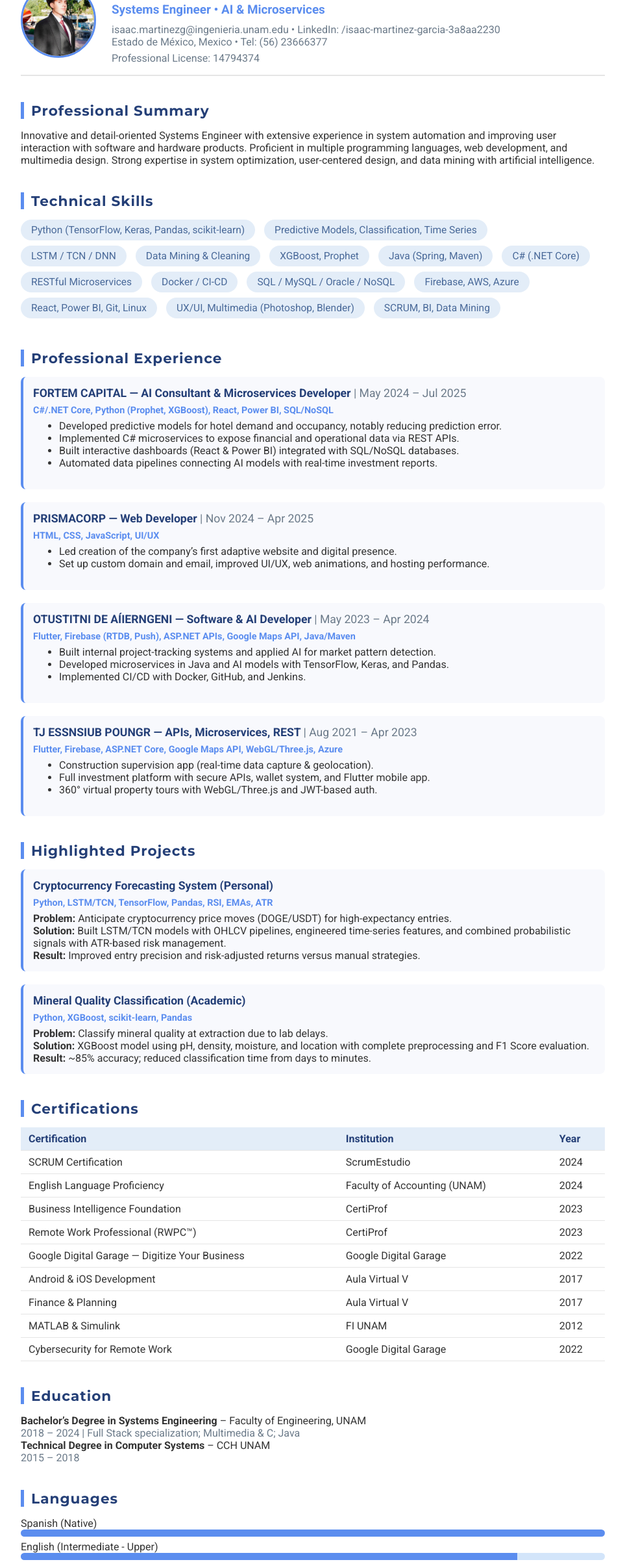
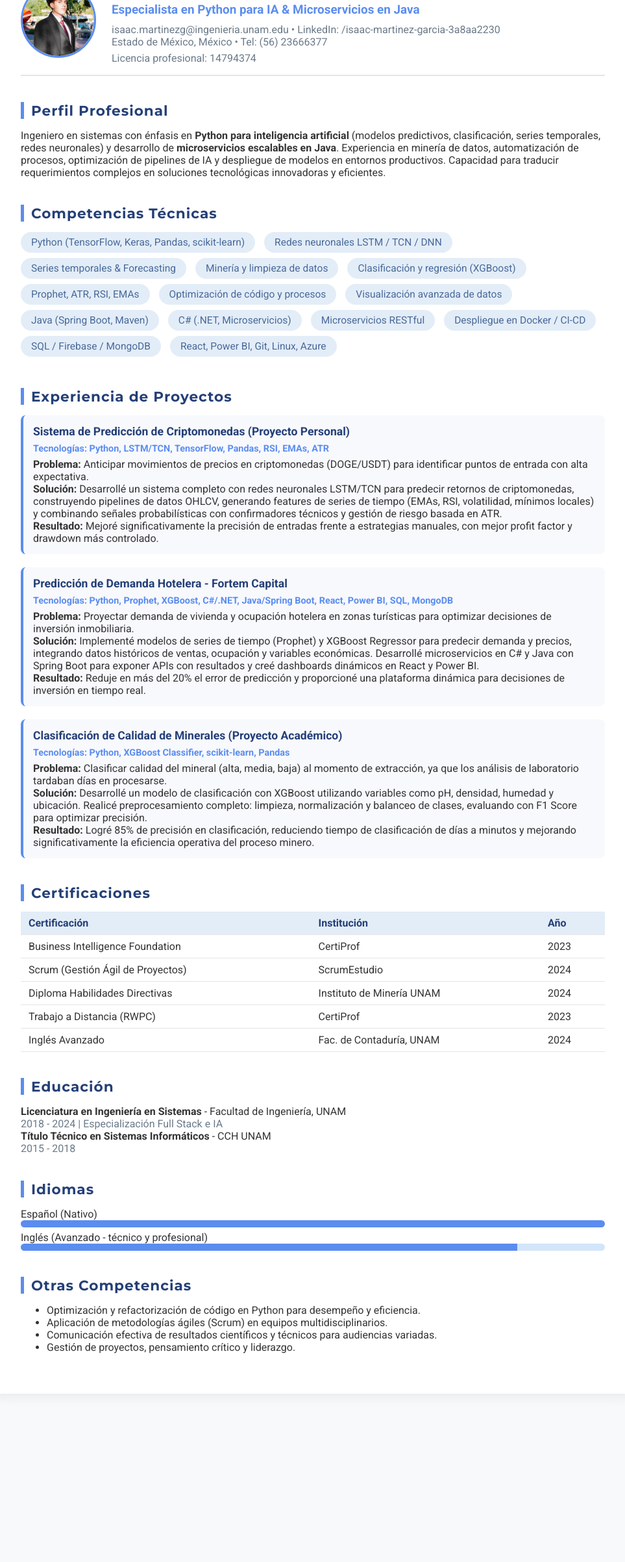
Before and after one commit to iisaacii/CV_online, a plain HTML site: page index.html in a window 1280 px wide. Shown: the part 124-2528 px from the top of the page at 65% size, without its empty margins (158-1121 px from the left). After the commit the page ends 2309 px from the top, so only its background shows below. Drawn offline with Linux system fonts and the light colour scheme.

Commit message:
Add files via upload

```diff
--- a/index.html
+++ b/index.html
@@ -1,8 +1,8 @@
 <!DOCTYPE html>
-<html lang="en">
+<html lang="es">
 <head>
   <meta charset="UTF-8">
-  <title>CV Isaac M. Garcia</title>
+  <title>CV Isaac M. García</title>
   <meta name="viewport" content="width=device-width, initial-scale=1.0">
   <link href="https://fonts.googleapis.com/css?family=Roboto:400,700|Montserrat:700&display=swap" rel="stylesheet">
   <style>
@@ -139,126 +139,81 @@
 <body>
   <div class="container">
     <div class="header">
-      <img src="isaactraje.jpg" alt="Profile Photo" class="profile-pic">
+      <img src="isaactraje.jpg" alt="Foto de perfil" class="profile-pic">
       <div class="title-block">
-        <div class="name">Isaac M. Garcia</div>
-        <div class="role">Systems Engineer • AI & Microservices</div>
+        <div class="name">Isaac M. García</div>
+        <div class="role">Especialista en Python para IA & Microservicios en Java</div>
         <div class="contact-info">
           <span>isaac.martinezg@ingenieria.unam.edu</span> &bull;
           <span>LinkedIn: /isaac-martinez-garcia-3a8aa2230</span><br>
-          <span>Estado de México, Mexico</span> &bull;
+          <span>Estado de México, México</span> &bull;
           <span>Tel: (56) 23666377</span>
         </div>
-        <div class="info-row">Professional License: 14794374</div>
+        <div class="info-row">Licencia profesional: 14794374</div>
       </div>
     </div>
 
     <div class="content-block">
-      <div class="section-title">Professional Summary</div>
-      Innovative and detail-oriented Systems Engineer with extensive experience in system automation and improving user interaction with software and hardware products. Proficient in multiple programming languages, web development, and multimedia design. Strong expertise in system optimization, user-centered design, and data mining with artificial intelligence.
+      <div class="section-title">Perfil Profesional</div>
+      Ingeniero en sistemas con énfasis en <strong>Python para inteligencia artificial</strong> (modelos predictivos, clasificación, series temporales, redes neuronales) y desarrollo de <strong>microservicios escalables en Java</strong>.
+      Experiencia en minería de datos, automatización de procesos, optimización de pipelines de IA y despliegue de modelos en entornos productivos. Capacidad para traducir requerimientos complejos en soluciones tecnológicas innovadoras y eficientes.
     </div>
 
     <div class="content-block">
-      <div class="section-title">Technical Skills</div>
+      <div class="section-title">Competencias Técnicas</div>
       <ul class="skills-list">
         <li>Python (TensorFlow, Keras, Pandas, scikit-learn)</li>
-        <li>Predictive Models, Classification, Time Series</li>
-        <li>LSTM / TCN / DNN</li>
-        <li>Data Mining & Cleaning</li>
-        <li>XGBoost, Prophet</li>
-        <li>Java (Spring, Maven)</li>
-        <li>C# (.NET Core)</li>
-        <li>RESTful Microservices</li>
-        <li>Docker / CI-CD</li>
-        <li>SQL / MySQL / Oracle / NoSQL</li>
-        <li>Firebase, AWS, Azure</li>
-        <li>React, Power BI, Git, Linux</li>
-        <li>UX/UI, Multimedia (Photoshop, Blender)</li>
-        <li>SCRUM, BI, Data Mining</li>
+        <li>Redes neuronales LSTM / TCN / DNN</li>
+        <li>Series temporales & Forecasting</li>
+        <li>Minería y limpieza de datos</li>
+        <li>Clasificación y regresión (XGBoost)</li>
+        <li>Prophet, ATR, RSI, EMAs</li>
+        <li>Optimización de código y procesos</li>
+        <li>Visualización avanzada de datos</li>
+        <li>Java (Spring Boot, Maven)</li>
+        <li>C# (.NET, Microservicios)</li>
+        <li>Microservicios RESTful</li>
+        <li>Despliegue en Docker / CI-CD</li>
+        <li>SQL / Firebase / MongoDB</li>
+        <li>React, Power BI, Git, Linux, Azure</li>
       </ul>
     </div>
 
     <div class="content-block">
-      <div class="section-title">Professional Experience</div>
+      <div class="section-title">Experiencia de Proyectos</div>
 
       <div class="project-item">
-        <div class="project-title">FORTEM CAPITAL — AI Consultant & Microservices Developer <span style="color:#6b7a89;font-weight:500;">| May 2024 – Jul 2025</span></div>
-        <div class="project-tech">C#/.NET Core, Python (Prophet, XGBoost), React, Power BI, SQL/NoSQL</div>
-        <ul style="margin-top:6px;">
-          <li>Developed predictive models for hotel demand and occupancy, notably reducing prediction error.</li>
-          <li>Implemented C# microservices to expose financial and operational data via REST APIs.</li>
-          <li>Built interactive dashboards (React & Power BI) integrated with SQL/NoSQL databases.</li>
-          <li>Automated data pipelines connecting AI models with real-time investment reports.</li>
-        </ul>
+        <div class="project-title">Sistema de Predicción de Criptomonedas (Proyecto Personal)</div>
+        <div class="project-tech">Tecnologías: Python, LSTM/TCN, TensorFlow, Pandas, RSI, EMAs, ATR</div>
+        <strong>Problema:</strong> Anticipar movimientos de precios en criptomonedas (DOGE/USDT) para identificar puntos de entrada con alta expectativa.<br>
+        <strong>Solución:</strong> Desarrollé un sistema completo con redes neuronales LSTM/TCN para predecir retornos de criptomonedas, construyendo pipelines de datos OHLCV, generando features de series de tiempo (EMAs, RSI, volatilidad, mínimos locales) y combinando señales probabilísticas con confirmadores técnicos y gestión de riesgo basada en ATR.<br>
+        <strong>Resultado:</strong> Mejoré significativamente la precisión de entradas frente a estrategias manuales, con mejor profit factor y drawdown más controlado.
       </div>
 
       <div class="project-item">
-        <div class="project-title">PRISMACORP — Web Developer <span style="color:#6b7a89;font-weight:500;">| Nov 2024 – Apr 2025</span></div>
-        <div class="project-tech">HTML, CSS, JavaScript, UI/UX</div>
-        <ul style="margin-top:6px;">
-          <li>Led creation of the company’s first adaptive website and digital presence.</li>
-          <li>Set up custom domain and email, improved UI/UX, web animations, and hosting performance.</li>
-        </ul>
+        <div class="project-title">Predicción de Demanda Hotelera - Fortem Capital</div>
+        <div class="project-tech">Tecnologías: Python, Prophet, XGBoost, C#/.NET, Java/Spring Boot, React, Power BI, SQL, MongoDB</div>
+        <strong>Problema:</strong> Proyectar demanda de vivienda y ocupación hotelera en zonas turísticas para optimizar decisiones de inversión inmobiliaria.<br>
+        <strong>Solución:</strong> Implementé modelos de series de tiempo (Prophet) y XGBoost Regressor para predecir demanda y precios, integrando datos históricos de ventas, ocupación y variables económicas. Desarrollé microservicios en C# y Java con Spring Boot para exponer APIs con resultados y creé dashboards dinámicos en React y Power BI.<br>
+        <strong>Resultado:</strong> Reduje en más del 20% el error de predicción y proporcioné una plataforma dinámica para decisiones de inversión en tiempo real.
       </div>
 
       <div class="project-item">
-        <div class="project-title">OTUSTITNI DE AÍIERNGENI — Software & AI Developer <span style="color:#6b7a89;font-weight:500;">| May 2023 – Apr 2024</span></div>
-        <div class="project-tech">Flutter, Firebase (RTDB, Push), ASP.NET APIs, Google Maps API, Java/Maven</div>
-        <ul style="margin-top:6px;">
-          <li>Built internal project-tracking systems and applied AI for market pattern detection.</li>
-          <li>Developed microservices in Java and AI models with TensorFlow, Keras, and Pandas.</li>
-          <li>Implemented CI/CD with Docker, GitHub, and Jenkins.</li>
-        </ul>
-      </div>
-
-      <div class="project-item">
-        <div class="project-title">TJ ESSNSIUB POUNGR — APIs, Microservices, REST <span style="color:#6b7a89;font-weight:500;">| Aug 2021 – Apr 2023</span></div>
-        <div class="project-tech">Flutter, Firebase, ASP.NET Core, Google Maps API, WebGL/Three.js, Azure</div>
-        <ul style="margin-top:6px;">
-          <li>Construction supervision app (real-time data capture & geolocation).</li>
-          <li>Full investment platform with secure APIs, wallet system, and Flutter mobile app.</li>
-          <li>360° virtual property tours with WebGL/Three.js and JWT-based auth.</li>
-        </ul>
+        <div class="project-title">Clasificación de Calidad de Minerales (Proyecto Académico)</div>
+        <div class="project-tech">Tecnologías: Python, XGBoost Classifier, scikit-learn, Pandas</div>
+        <strong>Problema:</strong> Clasificar calidad del mineral (alta, media, baja) al momento de extracción, ya que los análisis de laboratorio tardaban días en procesarse.<br>
+        <strong>Solución:</strong> Desarrollé un modelo de clasificación con XGBoost utilizando variables como pH, densidad, humedad y ubicación. Realicé preprocesamiento completo: limpieza, normalización y balanceo de clases, evaluando con F1 Score para optimizar precisión.<br>
+        <strong>Resultado:</strong> Logré 85% de precisión en clasificación, reduciendo tiempo de clasificación de días a minutos y mejorando significativamente la eficiencia operativa del proceso minero.
       </div>
     </div>
 
     <div class="content-block">
-      <div class="section-title">Highlighted Projects</div>
-
-      <div class="project-item">
-        <div class="project-title">Cryptocurrency Forecasting System (Personal)</div>
-        <div class="project-tech">Python, LSTM/TCN, TensorFlow, Pandas, RSI, EMAs, ATR</div>
-        <strong>Problem:</strong> Anticipate cryptocurrency price moves (DOGE/USDT) for high-expectancy entries.<br>
-        <strong>Solution:</strong> Built LSTM/TCN models with OHLCV pipelines, engineered time-series features, and combined probabilistic signals with ATR-based risk management.<br>
-        <strong>Result:</strong> Improved entry precision and risk-adjusted returns versus manual strategies.
-      </div>
-
-      <div class="project-item">
-        <div class="project-title">Mineral Quality Classification (Academic)</div>
-        <div class="project-tech">Python, XGBoost, scikit-learn, Pandas</div>
-        <strong>Problem:</strong> Classify mineral quality at extraction due to lab delays.<br>
-        <strong>Solution:</strong> XGBoost model using pH, density, moisture, and location with complete preprocessing and F1 Score evaluation.<br>
-        <strong>Result:</strong> ~85% accuracy; reduced classification time from days to minutes.
-      </div>
-    </div>
-
-    <div class="content-block">
-      <div class="section-title">Certifications</div>
+      <div class="section-title">Certificaciones</div>
       <table class="cert-table">
         <tr>
-          <th>Certification</th>
-          <th>Institution</th>
-          <th>Year</th>
-        </tr>
-        <tr>
-          <td>SCRUM Certification</td>
-          <td>ScrumEstudio</td>
-          <td>2024</td>
-        </tr>
-        <tr>
-          <td>English Language Proficiency</td>
-          <td>Faculty of Accounting (UNAM)</td>
-          <td>2024</td>
+          <th>Certificación</th>
+          <th>Institución</th>
+          <th>Año</th>
         </tr>
         <tr>
           <td>Business Intelligence Foundation</td>
@@ -266,63 +221,54 @@
           <td>2023</td>
         </tr>
         <tr>
-          <td>Remote Work Professional (RWPC™)</td>
+          <td>Scrum (Gestión Ágil de Proyectos)</td>
+          <td>ScrumEstudio</td>
+          <td>2024</td>
+        </tr>
+        <tr>
+          <td>Diploma Habilidades Directivas</td>
+          <td>Instituto de Minería UNAM</td>
+          <td>2024</td>
+        </tr>
+        <tr>
+          <td>Trabajo a Distancia (RWPC)</td>
           <td>CertiProf</td>
           <td>2023</td>
         </tr>
         <tr>
-          <td>Google Digital Garage — Digitize Your Business</td>
-          <td>Google Digital Garage</td>
-          <td>2022</td>
-        </tr>
-        <tr>
-          <td>Android & iOS Development</td>
-          <td>Aula Virtual V</td>
-          <td>2017</td>
-        </tr>
-        <tr>
-          <td>Finance & Planning</td>
-          <td>Aula Virtual V</td>
-          <td>2017</td>
-        </tr>
-        <tr>
-          <td>MATLAB & Simulink</td>
-          <td>FI UNAM</td>
-          <td>2012</td>
-        </tr>
-        <tr>
-          <td>Cybersecurity for Remote Work</td>
-          <td>Google Digital Garage</td>
-          <td>2022</td>
+          <td>Inglés Avanzado</td>
+          <td>Fac. de Contaduría, UNAM</td>
+          <td>2024</td>
         </tr>
       </table>
     </div>
 
     <div class="content-block">
-      <div class="section-title">Education</div>
-      <strong>Bachelor’s Degree in Systems Engineering</strong>
-      – Faculty of Engineering, UNAM  <br>
-      <span style="color:#6b7a89">2018 – 2024 | Full Stack specialization; Multimedia & C; Java</span><br>
-      <strong>Technical Degree in Computer Systems</strong>
-      – CCH UNAM <br>
-      <span style="color:#6b7a89">2015 – 2018</span>
+      <div class="section-title">Educación</div>
+      <strong>Licenciatura en Ingeniería en Sistemas</strong>
+      - Facultad de Ingeniería, UNAM  <br>
+      <span style="color:#6b7a89">2018 - 2024 | Especialización Full Stack e IA</span><br>
+      <strong>Título Técnico en Sistemas Informáticos</strong>
+      - CCH UNAM <br>
+      <span style="color:#6b7a89">2015 - 2018</span>
     </div>
 
     <div class="content-block">
-      <div class="section-title">Languages</div>
-      <div>Spanish (Native)</div>
+      <div class="section-title">Idiomas</div>
+      <div>Español (Nativo)</div>
       <div class="lang-bar"><span style="width:100%"></span></div>
-      <div>English (Intermediate - Upper)</div>
+      <div>Inglés (Avanzado - técnico y profesional)</div>
       <div class="lang-bar"><span style="width:85%"></span></div>
     </div>
 
     <div class="content-block">
-      <div class="section-title">Contact</div>
-      <div>Email: isaac.martinezg@ingenieria.unam.edu</div>
-      <div>LinkedIn: linkedin.com/in/isaac-martinez-garcia-3a8aa2230</div>
-      <div>Location: Estado de México, Mexico</div>
-      <div>Phone: +52 (56) 23666377</div>
-      <div>Professional License: 14794374</div>
+      <div class="section-title">Otras Competencias</div>
+      <ul>
+        <li>Optimización y refactorización de código en Python para desempeño y eficiencia.</li>
+        <li>Aplicación de metodologías ágiles (Scrum) en equipos multidisciplinarios.</li>
+        <li>Comunicación efectiva de resultados científicos y técnicos para audiencias variadas.</li>
+        <li>Gestión de proyectos, pensamiento crítico y liderazgo.</li>
+      </ul>
     </div>
   </div>
 </body>
```
